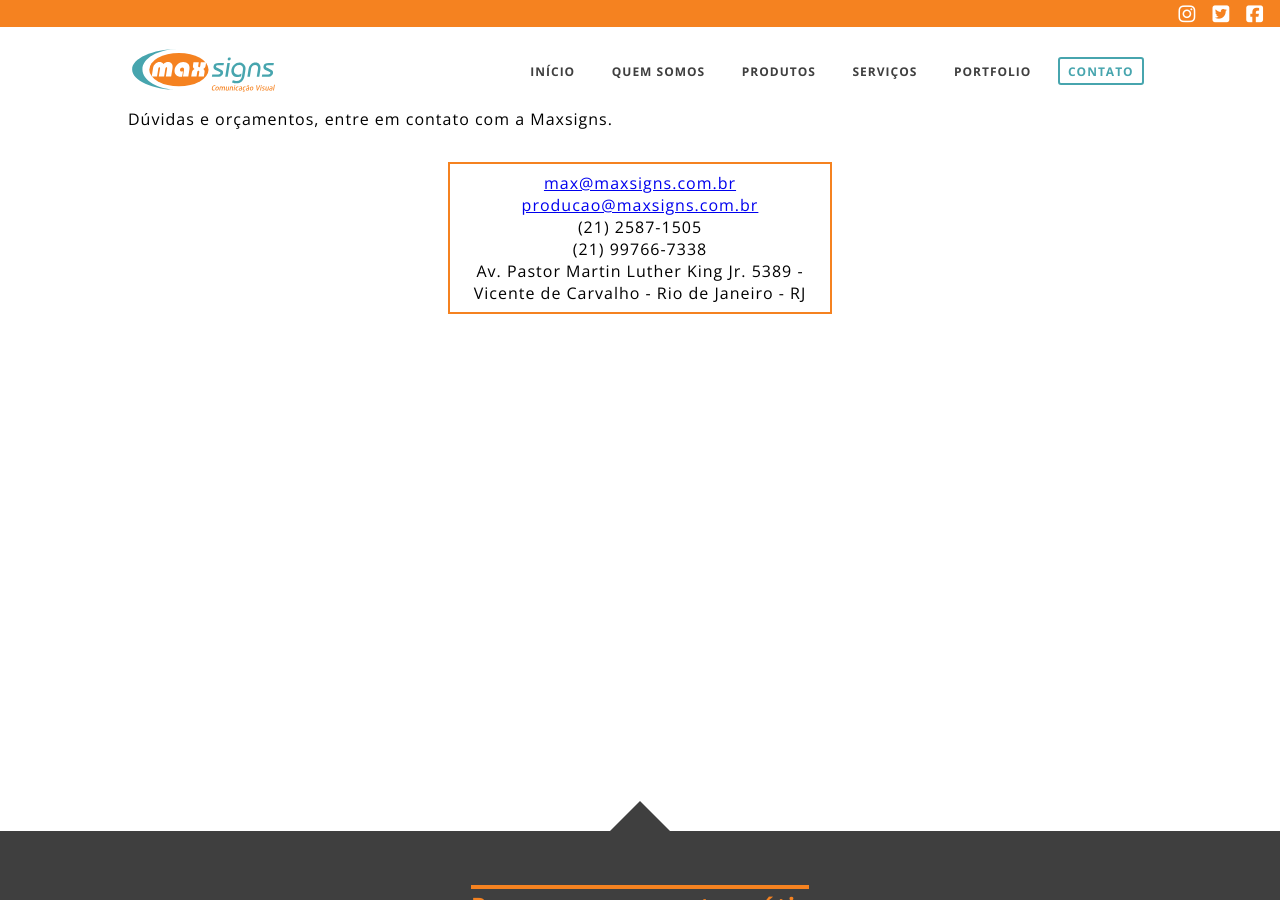
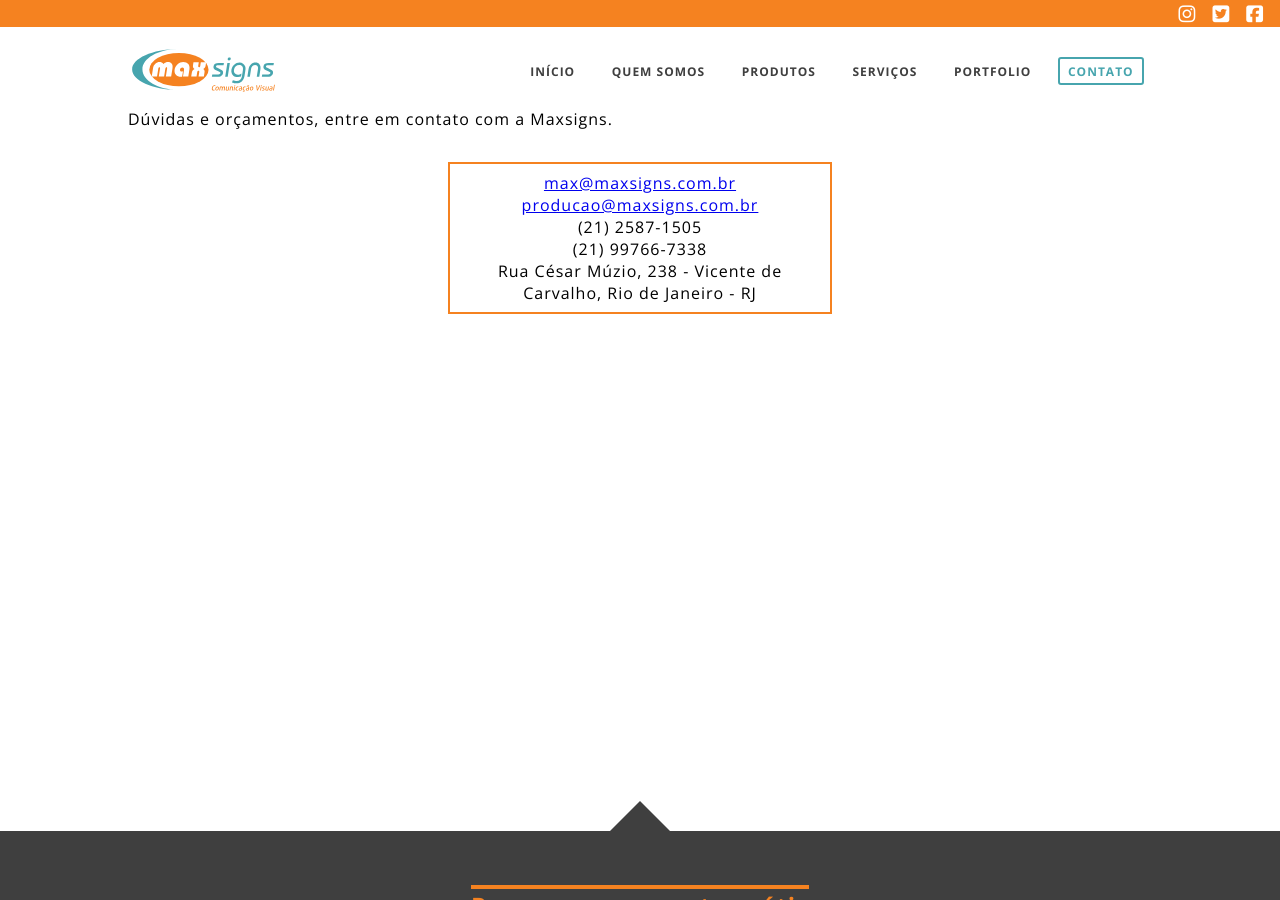
Before and after one commit to Maxsigns/site, a Jekyll site: the page built from contato.html, in a window 1280 px wide and 900 px high, scrolled down 533 px. Built offline with Jekyll 4.4.1, drawn with Linux system fonts in a browser that asks for light colours; nearby versions of some CDN libraries; some of the changed text lies outside the part shown.

Commit message:
atualizando endereço e coordenadas do google maps

```diff
--- a/_config.yml
+++ b/_config.yml
@@ -2,6 +2,7 @@
 title: Maxsigns
 skills: Letreiros | Banners | Adesivos | Blockletters
 local: Rio de Janeiro
+address: Rua C&eacute;sar M&uacute;zio, 238 - Vicente de Carvalho, Rio de Janeiro - RJ
 email:
   a: max@maxsigns.com.br
   b: producao@maxsigns.com.br
--- a/_includes/cta.html
+++ b/_includes/cta.html
@@ -2,7 +2,7 @@
   <h2>Peça um or&ccedil;amento gr&aacute;tis</h2>
   <div class='formWrapper'>
     <div class='address'>
-      <p>Av. Pastor Martin Luther King Jr. 5389 - Vicente de Carvalho - Rio de Janeiro - RJ</p>
+      <p>{{site.address}}</p>
       <p>(21) 2587-1505</p>
       <p>(21) 99766-7338</p>
       <a href='mailto:{{site.email.a}}'>{{site.email.a}}</a>
--- a/assets/js/scripts.js
+++ b/assets/js/scripts.js
@@ -109,7 +109,7 @@ if(window.location.pathname == '/contato.html') {
 
   // google maps
   function initMap() {
-    var myLatLng = {lat: -22.857078, lng: -43.310087};
+    var myLatLng = {lat: -22.8534888, lng: -43.3168857};
 
     // map
     var map = new google.maps.Map(document.getElementById('map'), {
--- a/contato.html
+++ b/contato.html
@@ -12,7 +12,7 @@ topImg: img_01.png
   <a href='mailto:{{site.email.b}}'>{{site.email.b}}</a>
   <p>(21) 2587-1505</p>
   <p>(21) 99766-7338</p>
-  <p>Av. Pastor Martin Luther King Jr. 5389 - Vicente de Carvalho - Rio de Janeiro - RJ</p>
+  <p>{{site.address}}</p>
 </div>
 
 <div class='mapWrapper'>
```
